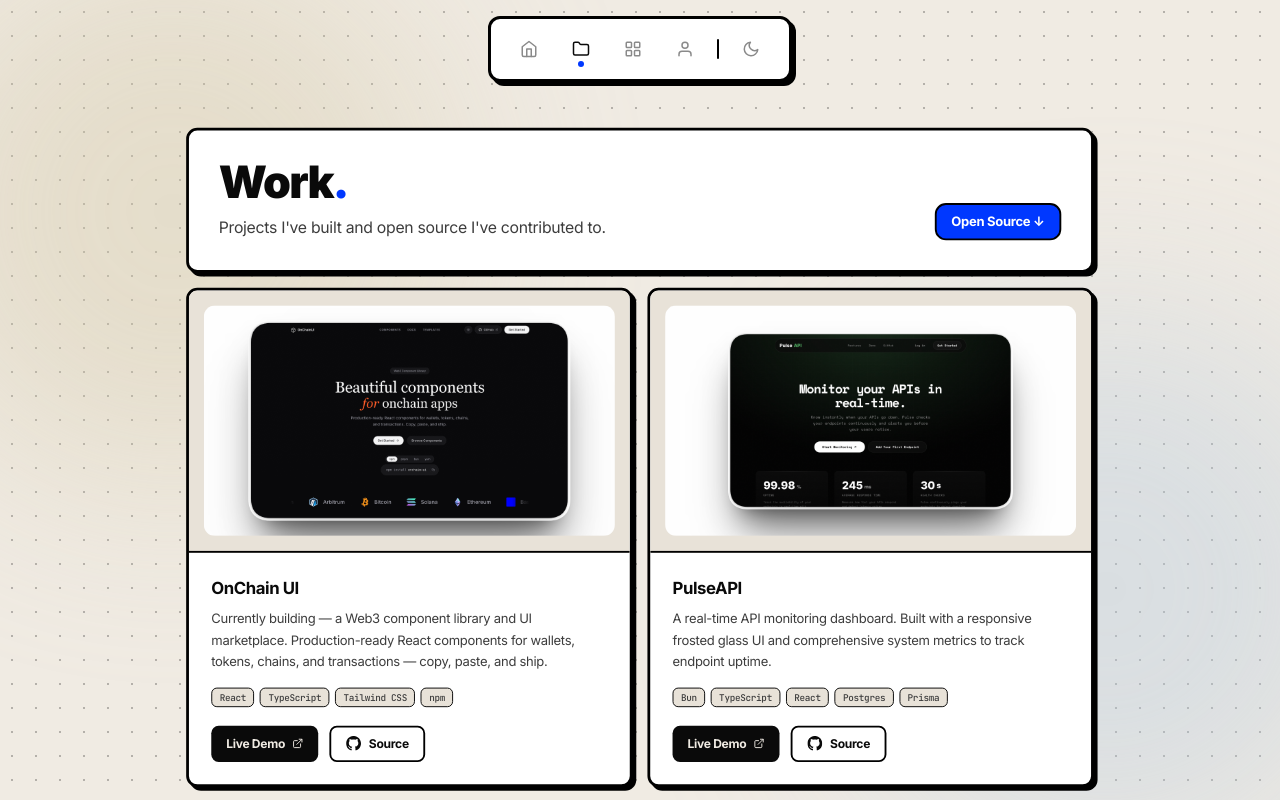
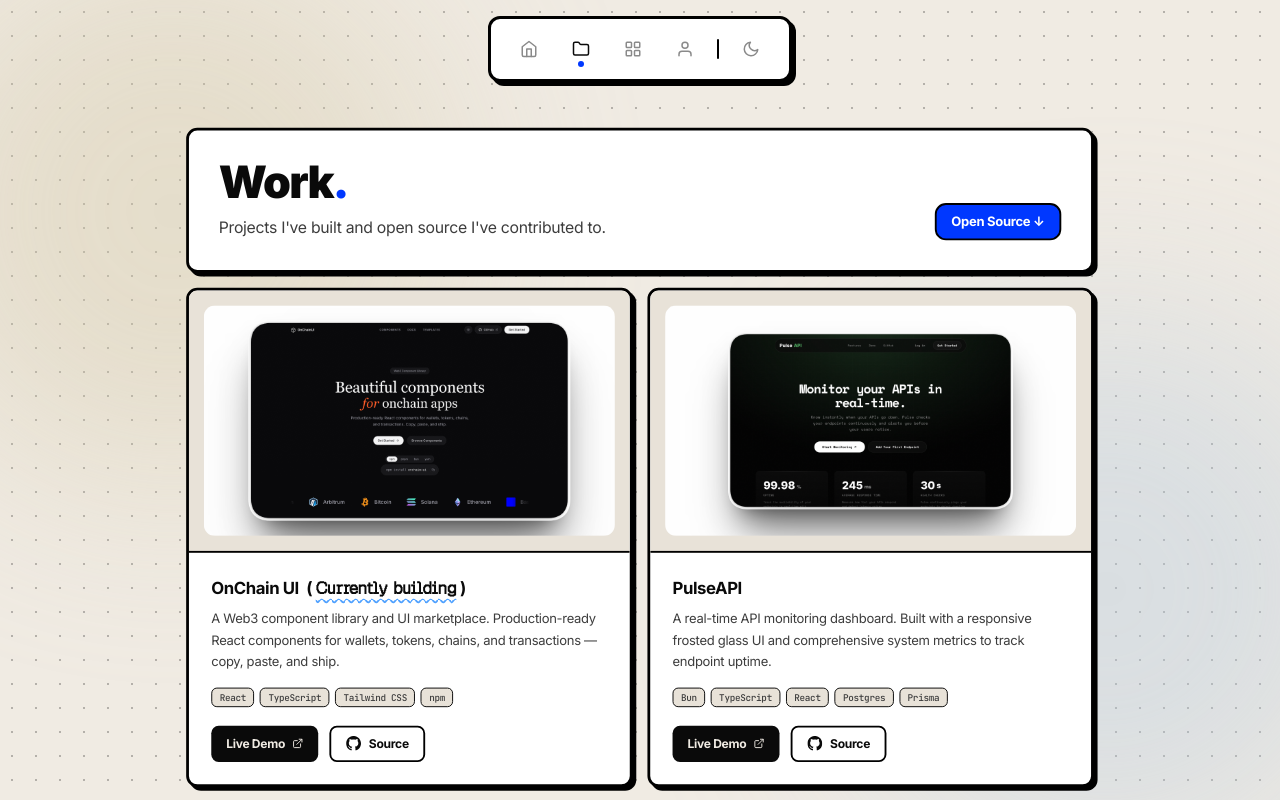
Before and after one commit to Quantapar/portfolio, a React (Vite) app: page / in a window 1280 px wide. Both pictures are taken after a click on the button 581 px from the left and 49 px from the top of the page. Shown: the top 800 px of the page. Built offline with nearby package versions, Linux system fonts and the light colour scheme.

Commit message:
refactor: add Geist font and status badge to project cards

```diff
--- a/package.json
+++ b/package.json
@@ -14,6 +14,7 @@
     "bun-plugin-tailwind": "^0.1.2",
     "calligraph": "^1.3.0",
     "framer-motion": "^12.35.2",
+    "geist": "^1.7.0",
     "react": "^19",
     "react-dom": "^19",
     "shiki": "^4.0.2",
--- a/src/App.tsx
+++ b/src/App.tsx
@@ -171,12 +171,12 @@ export function App() {
       id: "onchain-ui",
       title: "OnChain UI",
       description:
-        "Currently building — a Web3 component library and UI marketplace. Production-ready React components for wallets, tokens, chains, and transactions — copy, paste, and ship.",
+        "A Web3 component library and UI marketplace. Production-ready React components for wallets, tokens, chains, and transactions — copy, paste, and ship.",
+      status: "Currently building",
       tech: ["React", "TypeScript", "Tailwind CSS", "npm"],
       roles: [
         { name: "Design", type: "design" },
         { name: "Dev", type: "dev" },
-        { name: "In Progress", type: "prototype" },
       ] as const,
       githubUrl: "https://github.com/Quantapar/OnChainUI",
       liveUrl: "https://onchainui.quantapar.com/",
@@ -749,9 +749,16 @@ export function App() {
                   </a>
                 )}
                 <div className="p-6 flex flex-col flex-1">
-                  <h3 className="text-lg font-bold text-(--text-primary) tracking-tight mb-2">
-                    {project.title}
-                  </h3>
+                  <div className="flex items-center gap-2 mb-2">
+                    <h3 className="text-lg font-bold text-(--text-primary) tracking-tight">
+                      {project.title}
+                    </h3>
+                    {"status" in project && project.status && (
+                      <span className="text-lg font-bold text-(--text-primary) tracking-tight">
+                        ( <span className="underline decoration-wavy decoration-blue-400 underline-offset-4" style={{ fontFamily: '"Geist Pixel Square"' }}>{project.status}</span> )
+                      </span>
+                    )}
+                  </div>
                   <p className="text-(--text-secondary) text-sm leading-relaxed mb-4">
                     {project.description}
                   </p>
@@ -951,6 +958,7 @@ export function App() {
                 <p className="text-[17px] leading-[1.7] text-(--text-secondary) max-w-md">
                   Design Engineer obsessed with motion, micro-interactions, and
                   UI detail, building with React, TypeScript & Framer Motion.
+                  Currently building a Web3 component library.
                 </p>
                 <span className="inline-flex items-center gap-2 mt-2">
                   <button
--- a/src/index.css
+++ b/src/index.css
@@ -1,4 +1,11 @@
 @import "tailwindcss";
+
+@font-face {
+  font-family: "Geist Pixel Square";
+  src: url("../node_modules/geist/dist/fonts/geist-pixel/GeistPixel-Square.woff2") format("woff2");
+  font-weight: 500;
+  font-display: swap;
+}
 
 button,
 a,
```
Also changed, not shown: 1 other file (tests, documents, lock files or other folders).
